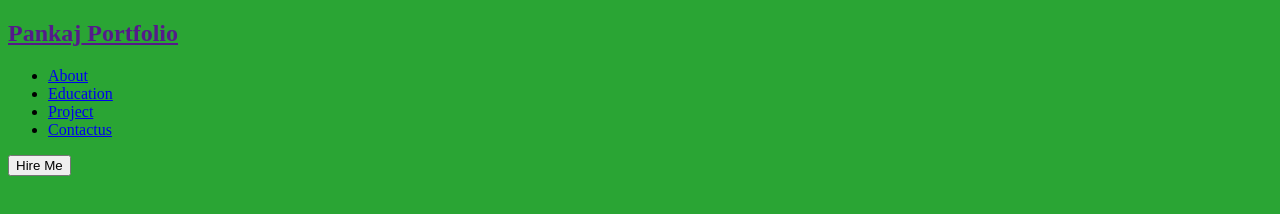
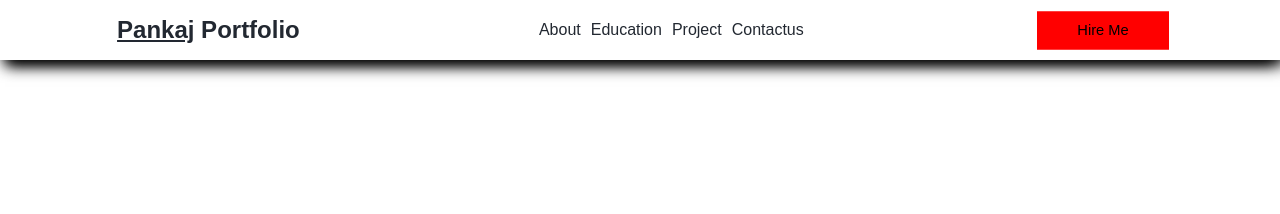
Before and after one commit to pankaj-sagar-7055/pankaj, a plain HTML site: page index.html in a window 1280 px wide. Drawn offline with Linux system fonts and the light colour scheme.

Commit message:
css navbar

```diff
--- a/index.html
+++ b/index.html
@@ -4,8 +4,9 @@
     <meta charset="UTF-8">
     <meta http-equiv="X-UA-Compatible" content="IE=edge">
     <meta name="viewport" content="width=device-width, initial-scale=1.0">
+    <link rel="stylesheet" href="./style.css">
     <title>Pankaj Potfolio</title>
-    <link rel="stylesheet" href="./style.css">
+
 </head>
 <body>
 <!-- navbar -->
--- a/style.css
+++ b/style.css
@@ -1,3 +1,85 @@
-body{
-    background-color: rgb(42, 165, 52);
+* {
+    box-sizing: border-box;
+    margin: 0%;
+    padding: 0%;
 }
+
+body {
+    font-family: sans-serif;
+    color: #222831;
+}
+
+a {
+    text-decoration: none;
+    color: #222831;
+}
+
+a:hover {
+    color: red;
+    transition: all 250;
+}
+
+.navbar {
+    background-color: white;
+    position: fixes;
+    width: 100%;
+    height: 60px;
+    display: flex;
+    justify-content: space-around;
+    align-items: center;
+    z-index: 99;
+    --webkitit-box-shadow: 0px 10px 13px -7px #000000,
+        5px 5px 15px 5px rgba(0, 0, 0, 0, );
+    box-shadow: 0px 10px 13px -7px #000000, 5px 5px 15px #000000;
+
+}
+
+.logo-main-title {
+    font-size: 25px;
+    font-size: italic;
+    border-bottom: #892cdc 4px solid;
+}
+
+.logo-main-title {
+    font-size: 25px;
+    font-style: italic;
+    border-bottom: #892cdc 4px solid;
+
+}
+
+.logo-title {
+    color: #222831;
+    text-decoration: underline;
+}
+
+.list-wrap {
+    display: flex;
+    justify-content: space-evenly;
+
+}
+
+.list-item {
+    list-style: none;
+    padding: 5px;
+    border-radius: 50px;
+
+}
+
+.list-item:hover {
+    background-color: #892cdc;
+    cursor: pointer;
+}
+
+.hire-btn {
+    width: 120px;
+    height: 35px;
+    border: none;
+    background-color: red;
+    --webkit-box-shadow: 0px 10px 13px -7px #000000,
+        5px 5px 15px 5px rgba(0, 0, 0, 0, ): box-shadow: 0px 10px 13px -7px #000000, 5px 5px 15px #000000;
+}
+
+.hire-btn {
+    cursor: pointer;
+    transform: scale(1.1);
+}
```
